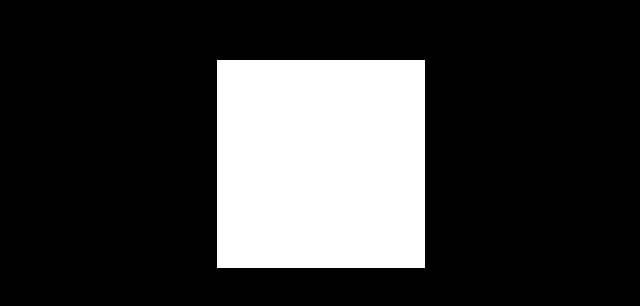
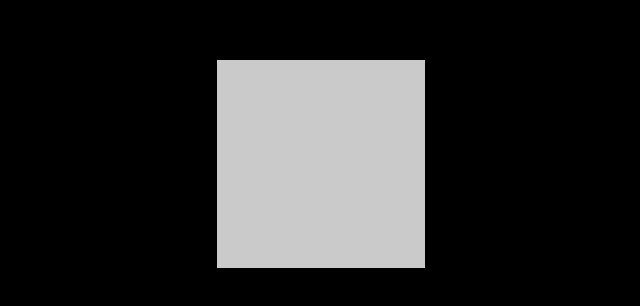
Before and after one commit to rafaelwillen/space-invaders, a plain HTML site: page index.html in a window 1280 px wide. Shown: the part 236-542 px from the top of the page, without its empty margins (319-959 px from the left). Drawn offline with nearby package versions, Linux system fonts and the light colour scheme.

Commit message:
nave of player

```diff
--- a/index.html
+++ b/index.html
@@ -8,6 +8,7 @@
 	</head>
 	<body>
 		<script src="js/library/three.js"></script>
+    <script src="js/Nave/NavePlayer.js"></script>
     <script src="js/main.js"></script>
 	</body>
 </html>
--- /dev/null
+++ b/js/Nave/NavePlayer.js
@@ -0,0 +1,33 @@
+class NavePlayer {
+    speedPlayer = 0.56;
+    createNavePlayer() {
+        const geometry = new THREE.BoxGeometry();
+        const material = new THREE.MeshBasicMaterial({ color: '#cacaca' });
+        const cube = new THREE.Mesh(geometry, material);
+
+        return cube;
+    }
+
+    movePlayer(player) {
+        addEventListener('keydown', (event) => {
+            // console.log("Move the player", event.key);
+            if (event.key == 'ArrowUp') {
+                player.position.y += this.speedPlayer;
+
+            }
+            else if (event.key == 'ArrowDown')
+                player.position.y -= this.speedPlayer;
+
+            else if (event.key == 'ArrowLeft')
+                player.position.x -= this.speedPlayer;
+
+
+            else if (event.key == 'ArrowRight')
+                player.position.x += this.speedPlayer;
+
+
+            requestAnimationFrame(animate);
+        })
+    }
+
+}
--- a/js/main.js
+++ b/js/main.js
@@ -1,15 +1,18 @@
 const scene = new THREE.Scene();
 const camera = new THREE.PerspectiveCamera( 75, window.innerWidth / window.innerHeight, 0.1, 1000 );
+const nave = new NavePlayer();
 
 const renderer = new THREE.WebGLRenderer();
 renderer.setSize( window.innerWidth, window.innerHeight );
 document.body.appendChild( renderer.domElement );
 
-const geometry = new THREE.BoxGeometry();
-const material = new THREE.MeshBasicMaterial( { color: '#fff' } );
-const cube = new THREE.Mesh( geometry, material );
-scene.add( cube );
+const player = nave.createNavePlayer();
+scene.add( player );
 
 camera.position.z = 3;
+nave.movePlayer(player);
 
-renderer.render(scene, camera);
+function animate() {
+    renderer.render( scene, camera );
+}
+animate();
```
